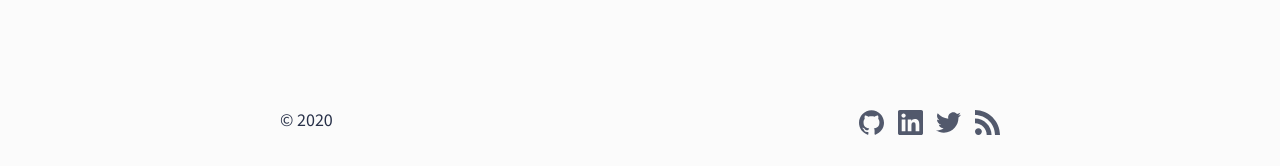
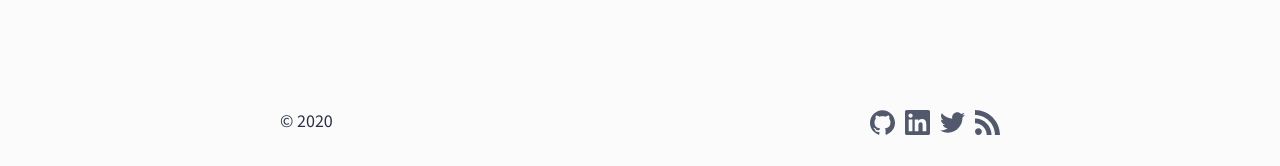
Before and after one commit to ashutoshgngwr/ashutoshgngwr.github.io, a Jekyll site: the page built from index.md, in a window 1280 px wide. Shown: the part 731-897 px from the top of the page. Built offline with Jekyll 4.4.1, drawn with Linux system fonts in a browser that asks for light colours.

Commit message:
fix inconsistent footer icon colors and other things

```diff
--- a/_layouts/page.html
+++ b/_layouts/page.html
@@ -25,14 +25,14 @@
       {%- assign handles = 'github,linkedin,twitter,rss' | split: ',' -%}
       {%- for handle in handles %}
       {% if site.x.social[handle] and site.x.social[handle] != empty -%}
-      <a target="_blank" rel="noopener" href="{{ site.x.social[handle] }}">
+      <a target="_blank" rel="noopener" title="{{ handle | capitalize }}" href="{{ site.x.social[handle] }}">
         {% assign icon = 'icons/' | append: handle | append: '.svg' -%}
         {%- include {{ icon }} %}
       </a>
       {%- endif %}
       {%- endfor %}
     </p>
-    <p>&copy; {{ site.time | date: '%Y'  }}</p>
+    <p class="copyright">&copy; {{ site.time | date: '%Y'  }}</p>
   </footer>
 
   {% include scripts.html -%}
--- a/_sass/_theme-switch.scss
+++ b/_sass/_theme-switch.scss
@@ -17,8 +17,6 @@
 
   svg {
     display: block;
-    width: 100%;
-    height: 100%;
   }
 
   input {
--- a/_sass/base/_colors.scss
+++ b/_sass/base/_colors.scss
@@ -75,9 +75,6 @@
 body {
   background: var(--color-bg);
   color: var(--color-text);
-
-  // for SVGs, too tired to think about unintended consequences
-  fill: var(--color-text);
 }
 
 a {
@@ -99,6 +96,10 @@
   &:focus {
     outline: thin dotted;
   }
+}
+
+svg {
+  fill: currentColor;
 }
 
 code,
--- a/_sass/main.scss
+++ b/_sass/main.scss
@@ -71,25 +71,43 @@
 
 footer {
   margin-bottom: 1rem;
-  clear: both;
+  display: flex;
+  flex-direction: row-reverse;
+  align-items: center;
 
-  p {
-    float: left;
+  @include breakpoint($until: mobile) {
+    flex-direction: column;
+  }
+
+  p.copyright {
+    margin-right: auto;
+
     @include breakpoint($until: mobile) {
-      float: none;
-      text-align: center;
+      margin-right: 0;
     }
   }
 
   p.social-icons {
-    float: right;
+    display: flex;
+    margin-left: auto;
+
     @include breakpoint($until: mobile) {
-      float: none;
+      margin-left: 0;
     }
 
     a {
+      height: 1.25rem;
+      width: 1.25rem;
       margin-right: 0.5rem;
+      color: var(--color-text);
       opacity: 0.8;
+
+      // since devices with lower resolution will typically use an imprecise
+      // pointing device such as fingers on touchscreens
+      @include breakpoint($until: desktop) {
+        height: 1.5rem;
+        width: 1.5rem;
+      }
 
       &:last-child {
         margin-right: 0;
@@ -98,18 +116,6 @@
       &:hover {
         opacity: 1;
       }
-
-      svg {
-        height: 1.25rem;
-        width: 1.25rem;
-
-        // since devices with lower resolution will typically use an imprecise
-        // pointing device such as fingers on touchscreens
-        @include breakpoint($until: desktop) {
-          height: 1.5rem;
-          width: 1.5rem;
-        }
-      }
     }
   }
 }
```
Also changed, not shown: _includes/icons/github.svg, _includes/icons/linkedin.svg, _includes/icons/moon.svg, _includes/icons/rss.svg, _includes/icons/sun.svg, _includes/icons/twitter.svg.
